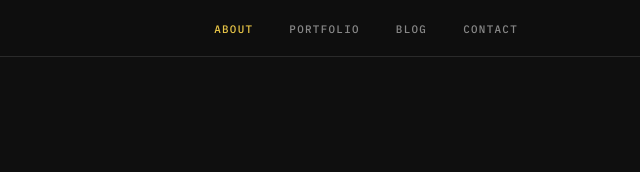
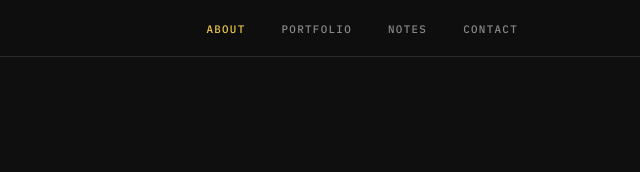
Before and after one commit to Technomageapprentice/iancavanaugh.space, a plain HTML site: page about.html in a window 1280 px wide. Shown: the top 172 px of the page, 640-1280 px from the left. Drawn offline with Linux system fonts and the light colour scheme.

Commit message:
Redesign blog as a personal wiki, Gwern-inspired
Rename blog/ to notes/ and reframe the writing section around wiki
nomenclature: notes are revised in place instead of pushed down a
feed. Adds specs for in-window link previews (internal + external,
recursive) and a right-panel revision history with per-note diffs.
Syncs nav links and llms.txt off the old blog.html naming.

Co-Authored-By: Claude Sonnet 5 <noreply@anthropic.com>

```diff
--- a/about.html
+++ b/about.html
@@ -308,7 +308,7 @@
       <ul class="nav-links">
         <li><a href="about.html" aria-current="page">About</a></li>
         <li><a href="portfolio.html">Portfolio</a></li>
-        <li><a href="blog.html">Blog</a></li>
+        <li><a href="notes.html">Notes</a></li>
         <li><a href="contact.html">Contact</a></li>
       </ul>
     </nav>
```
Also changed, not shown: index.html (+1 -1 lines), llms.txt, 5 other files.
